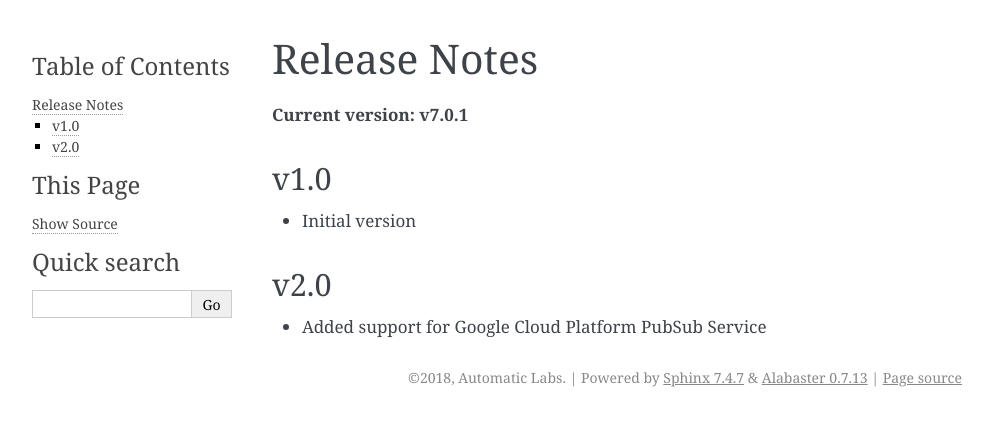
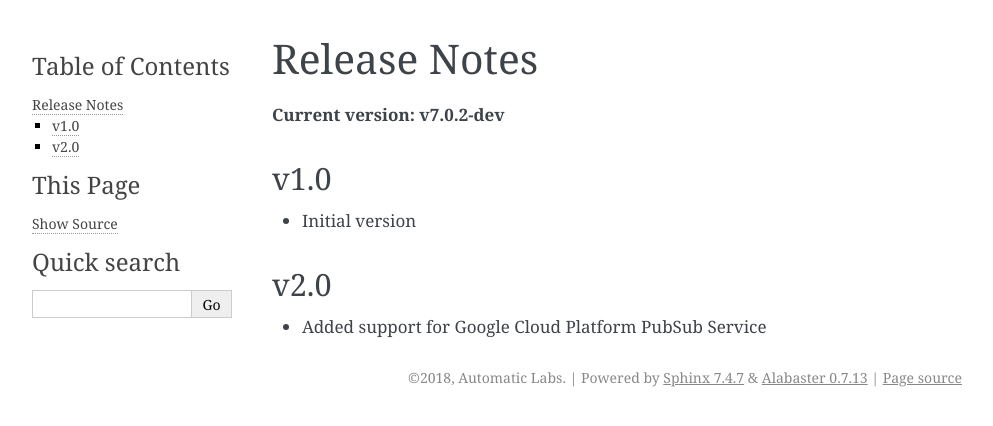
Before and after one commit to cloudchacho/hedwig-python, a Sphinx documentation site: the page built from docs/releases.rst, in a window 1280 px wide. Shown: the top 426 px of the page, without its empty margins (148-1141 px from the left). Built offline with Sphinx 7.4.7, drawn with Linux system fonts in a browser that asks for light colours.

Commit message:
Bump version: 7.0.1 → 7.0.2-dev

```diff
--- a/docs/conf.py
+++ b/docs/conf.py
@@ -32,7 +32,7 @@ author = 'Automatic Labs'
 # The short X.Y version
 version = '1.0'
 # The full version, including alpha/beta/rc tags
-release = '7.0.1'
+release = '7.0.2-dev'
 
 
 # -- General configuration ---------------------------------------------------
--- a/docs/releases.rst
+++ b/docs/releases.rst
@@ -1,7 +1,7 @@
 Release Notes
 =============
 
-**Current version: v7.0.1**
+**Current version: v7.0.2-dev**
 
 v1.0
 ~~~~
--- a/hedwig/__init__.py
+++ b/hedwig/__init__.py
@@ -7,4 +7,4 @@ hedwig
 
 
 # semantic versioning (http://semver.org/)
-VERSION = '7.0.1'
+VERSION = '7.0.2-dev'
```
Also changed, not shown: .bumpversion.cfg.
